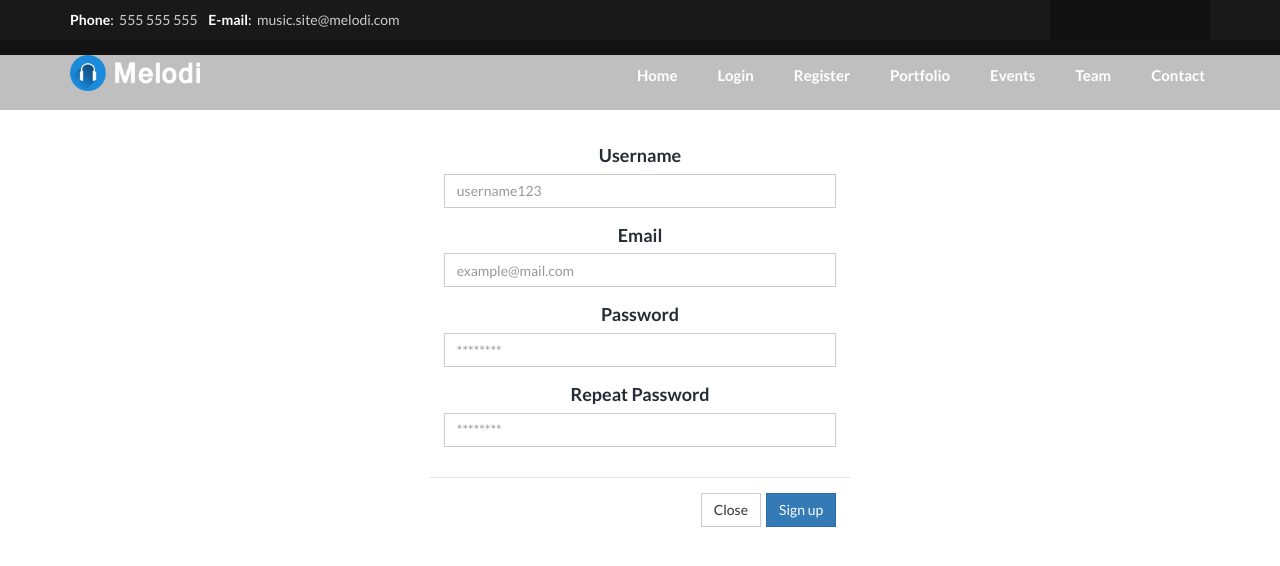
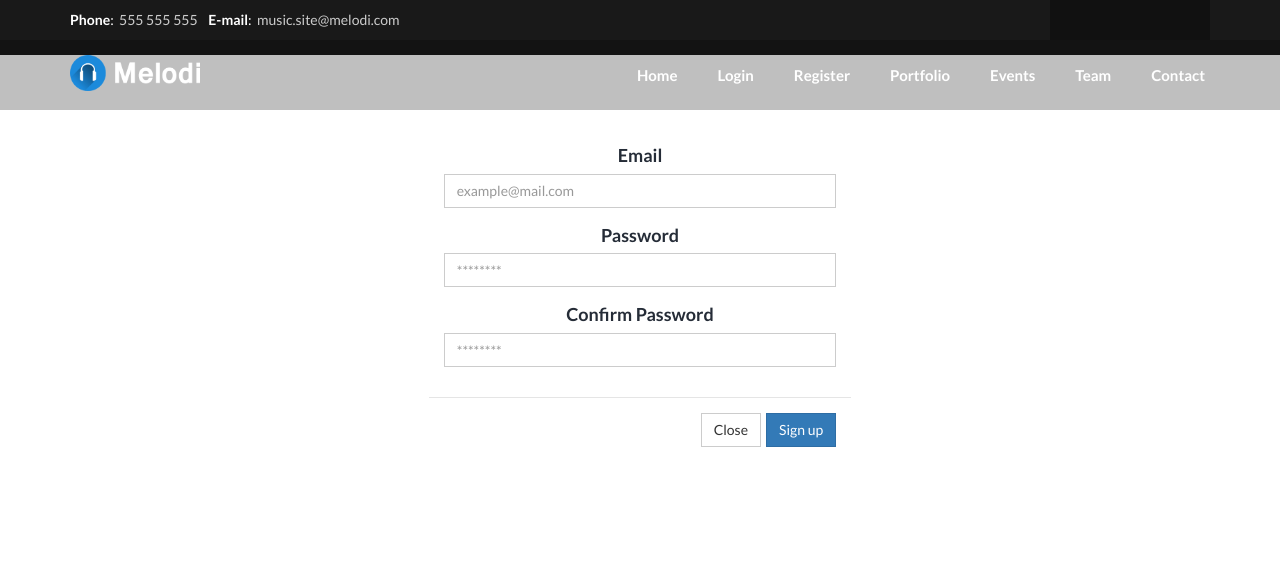
Before and after one commit to BozhidarIvanovvv/Music-Gallery, a React (Create React App) app: page /register in a window 1280 px wide. Shown: the top 566 px of the page. Built offline with nearby package versions, Linux system fonts and the light colour scheme; some icons are missing.

Commit message:
Login, Register and Logout components created.

```diff
--- a/src/Components/Authentication/Login/Login.js
+++ b/src/Components/Authentication/Login/Login.js
@@ -1,26 +1,55 @@
+import { useNavigate } from "react-router-dom";
+import { useContext } from "react";
+
 import styles from "./Login.module.css";
+import * as authService from "../../../Services/authService";
+import { AuthContext } from "../../../Contexts/authContext";
 
 const Login = () => {
+  const { userLoginHandler } = useContext(AuthContext);
+  const navigate = useNavigate();
+
+  const onSubmit = (e) => {
+    e.preventDefault();
+
+    const formData = new FormData(e.target);
+
+    const email = formData.get("email");
+    const password = formData.get("password");
+
+    authService
+      .login(email, password)
+      .then((data) => {
+        userLoginHandler(data);
+        navigate("/");
+      })
+      .catch(() => {
+        navigate("/error");
+      });
+  };
+
   return (
     <section className={styles["login-wrapper"]}>
-      <form>
+      <form onSubmit={onSubmit}>
         <div className="modal-body">
           <div className="form-group">
-            <label htmlFor="username">Username</label>
+            <label htmlFor="email">Email</label>
             <input
-              type="text"
+              type="email"
               className="form-control"
-              id="username"
-              placeholder="username123"
+              id="email"
+              placeholder="example@mail.com"
+              name="email"
             />
           </div>
 
           <div className="form-group">
             <label htmlFor="password">Password</label>
             <input
-              type="text"
+              type="password"
               className="form-control"
-              id="password"
+              id="login-password"
+              name="password"
               placeholder="********"
             />
           </div>
@@ -34,10 +63,8 @@ const Login = () => {
           >
             Close
           </button>
-          {/* <!-- link to payment gatway here --> */}
-          <button type="button" className="btn btn-primary">
-            Sign in
-          </button>
+
+          <input type="submit" className="btn btn-primary" value="Sign in" />
         </div>
       </form>
     </section>
--- a/src/Components/Authentication/Register/Register.js
+++ b/src/Components/Authentication/Register/Register.js
@@ -1,20 +1,34 @@
+import { useNavigate } from "react-router-dom";
+
+import * as authService from "../../../Services/authService";
+
 import styles from "./Register.module.css";
 
 const Register = () => {
+  const navigate = useNavigate();
+
+  const onSubmit = (e) => {
+    e.preventDefault();
+
+    const formData = new FormData(e.target);
+
+    const email = formData.get("email");
+    const password = formData.get("password");
+    const confirmPassword = formData.get("confirmPassword");
+
+    if (password !== confirmPassword) {
+      return;
+    }
+
+    authService.register(email, password).then((authData) => {
+      navigate("/login");
+    });
+  };
+
   return (
     <section className={styles["register-wrapper"]}>
-      <form>
+      <form onSubmit={onSubmit}>
         <div className="modal-body">
-          <div className="form-group">
-            <label htmlFor="username">Username</label>
-            <input
-              type="text"
-              className="form-control"
-              id="username"
-              placeholder="username123"
-            />
-          </div>
-
           <div className="form-group">
             <label htmlFor="email">Email</label>
             <input
@@ -22,6 +36,7 @@ const Register = () => {
               className="form-control"
               id="email"
               placeholder="example@mail.com"
+              name="email"
             />
           </div>
 
@@ -32,17 +47,19 @@ const Register = () => {
               className="form-control"
               id="password"
               placeholder="********"
+              name="password"
             />
           </div>
 
           <div className="form-group">
-            <label htmlFor="repeatPassword">Repeat Password</label>
+            <label htmlFor="confirmPassword">Confirm Password</label>
 
             <input
               type="text"
               className="form-control"
-              id="repeatPassword"
+              id="confirmPassword"
               placeholder="********"
+              name="confirmPassword"
             />
           </div>
         </div>
@@ -55,10 +72,8 @@ const Register = () => {
           >
             Close
           </button>
-          {/* <!-- link to payment gatway here --> */}
-          <button type="button" className="btn btn-primary">
-            Sign up
-          </button>
+
+          <input type="submit" className="btn btn-primary" value="Sign up" />
         </div>
       </form>
     </section>
```
Also changed, not shown: src/Components/Authentication/Logout/Logout.js (added, +26 -0 lines).
